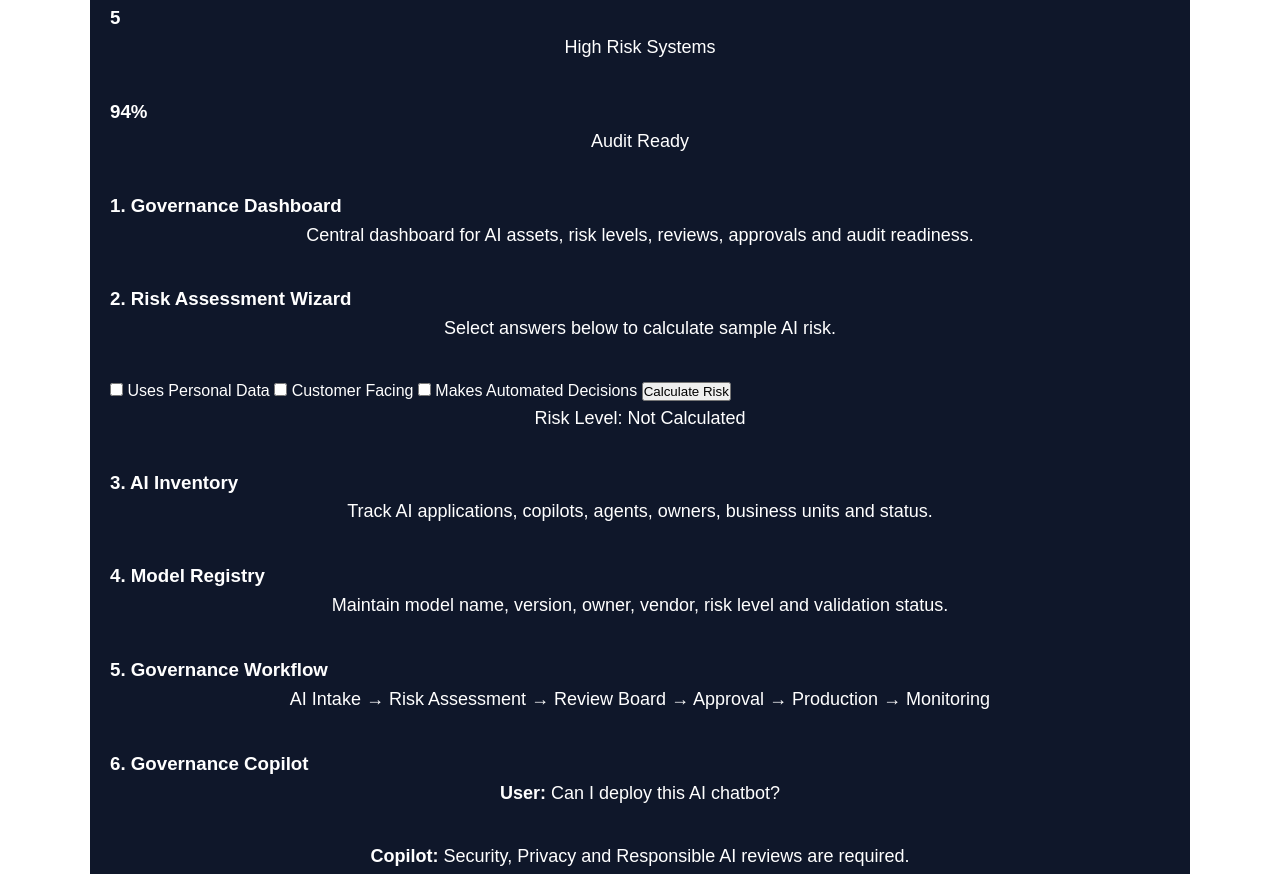
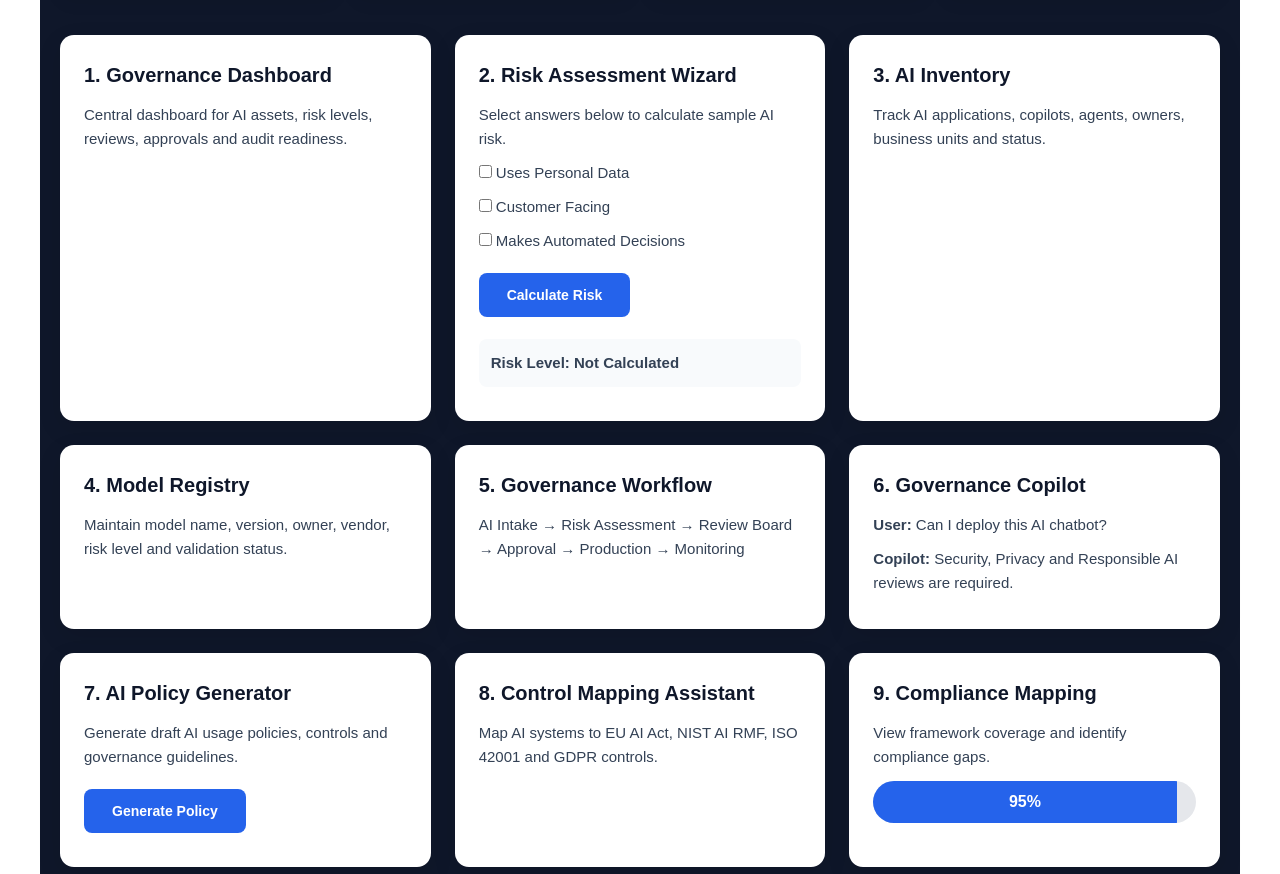
Before and after one commit to bsandeepvarmabaDev/aigovernancehub-website, a plain HTML site: page index.html in a window 1280 px wide. Shown: the part 1802-2676 px from the top of the page. Drawn offline with Linux system fonts and the light colour scheme.

Commit message:
feat: add 20 product demo features with Jira integration and risk calculator

```diff
--- a/styles.css
+++ b/styles.css
@@ -65,13 +65,16 @@ body {
 }
 
 .primary-btn,
-.secondary-btn {
+.secondary-btn,
+.small-btn {
   display: inline-block;
   padding: 14px 28px;
   border-radius: 8px;
   text-decoration: none;
   margin: 10px;
   font-weight: 700;
+  cursor: pointer;
+  border: none;
 }
 
 .primary-btn {
@@ -82,6 +85,13 @@ body {
 .secondary-btn {
   border: 1px solid white;
   color: white;
+}
+
+.small-btn {
+  background: #2563eb;
+  color: white;
+  font-size: 14px;
+  margin-left: 0;
 }
 
 .section {
@@ -123,7 +133,7 @@ body {
   background: #0f172a;
   color: white;
   border-radius: 16px;
-  max-width: 1100px;
+  max-width: 1200px;
 }
 
 .dark h2,
@@ -143,6 +153,114 @@ body {
   background: #2563eb;
   padding: 10px 16px;
   border-radius: 22px;
+  font-weight: 700;
+}
+
+.feature-grid {
+  display: grid;
+  grid-template-columns: repeat(auto-fit, minmax(300px, 1fr));
+  gap: 24px;
+  margin-top: 40px;
+}
+
+.feature-card {
+  background: #ffffff;
+  color: #1e293b;
+  padding: 24px;
+  border-radius: 14px;
+  box-shadow: 0 8px 24px rgba(0,0,0,0.10);
+  transition: all 0.3s ease;
+  text-align: left;
+}
+
+.feature-card:hover {
+  transform: translateY(-5px);
+}
+
+.feature-card h3 {
+  color: #0f172a;
+  margin-bottom: 12px;
+  font-size: 20px;
+}
+
+.feature-card p {
+  text-align: left;
+  font-size: 15px;
+  margin-bottom: 10px;
+  color: #334155;
+}
+
+.feature-card label {
+  display: block;
+  margin: 10px 0;
+  font-size: 15px;
+  color: #334155;
+}
+
+.metrics-grid {
+  display: grid;
+  grid-template-columns: repeat(auto-fit,minmax(220px,1fr));
+  gap: 20px;
+  margin-top: 30px;
+}
+
+.metric-card {
+  background: white;
+  padding: 24px;
+  border-radius: 14px;
+  text-align: center;
+  box-shadow: 0 6px 18px rgba(0,0,0,0.08);
+}
+
+.metric-card h3 {
+  font-size: 36px;
+  color: #2563eb;
+}
+
+.metric-card p {
+  margin-top: 10px;
+  font-weight: 600;
+  color: #334155;
+}
+
+.result-box {
+  background: #f8fafc;
+  color: #0f172a;
+  padding: 12px;
+  border-radius: 8px;
+  font-weight: 700;
+  margin-top: 12px;
+}
+
+.low-risk {
+  background: #dcfce7;
+  color: #166534;
+}
+
+.medium-risk {
+  background: #fef3c7;
+  color: #92400e;
+}
+
+.high-risk {
+  background: #fee2e2;
+  color: #991b1b;
+}
+
+.progress-bar {
+  width: 100%;
+  background: #e5e7eb;
+  border-radius: 999px;
+  overflow: hidden;
+  margin-top: 12px;
+}
+
+.progress-fill {
+  width: 94%;
+  background: #2563eb;
+  color: white;
+  text-align: center;
+  padding: 8px;
   font-weight: 700;
 }
 
@@ -216,6 +334,8 @@ footer {
 
   .nav-links a {
     margin: 0 10px;
+    display: inline-block;
+    margin-bottom: 10px;
   }
 
   .screenshots-grid {
```
